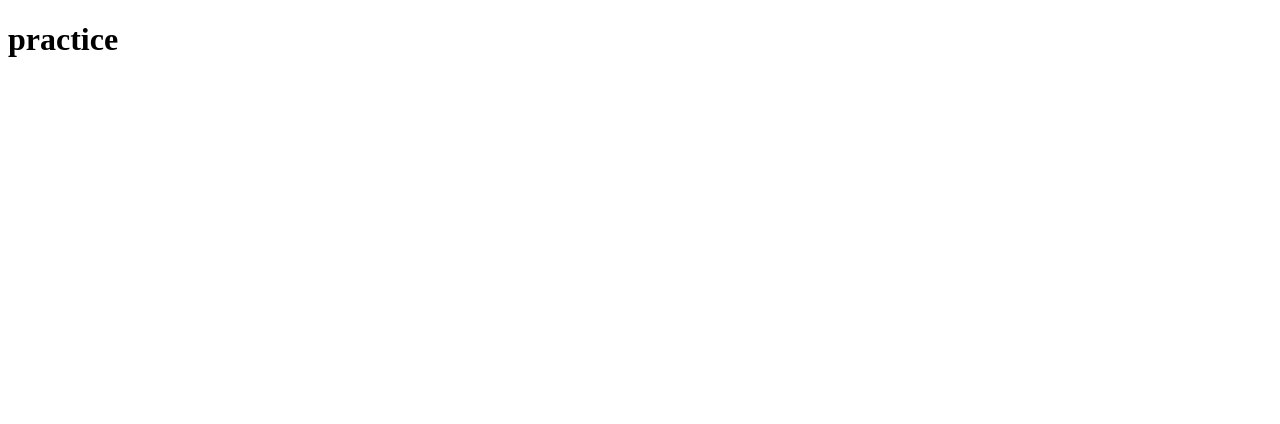
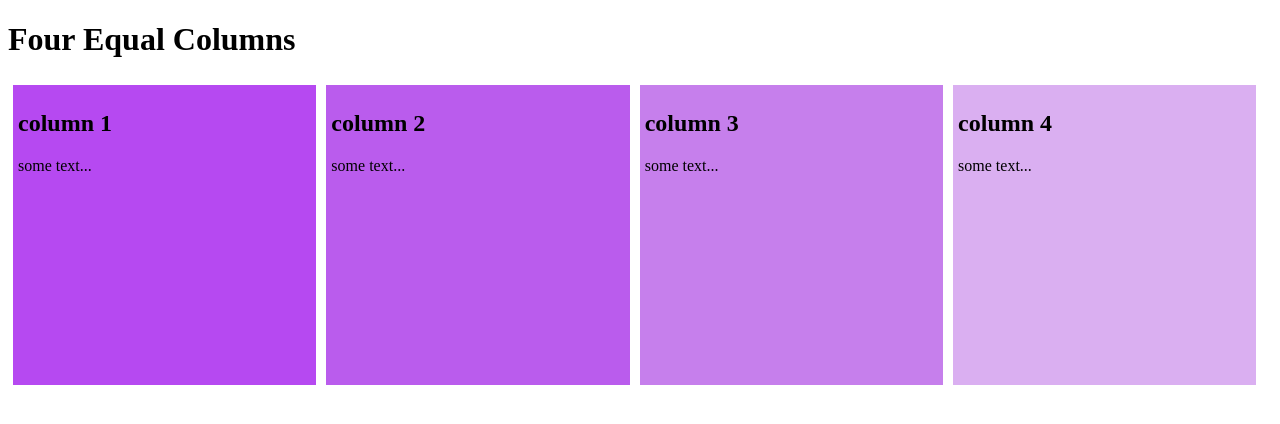
Before and after one commit to romlema/github-practice, a plain HTML site: page index.html in a window 1280 px wide. Drawn offline with Linux system fonts and the light colour scheme.

Commit message:
added column

```diff
--- a/css/styles.css
+++ b/css/styles.css
@@ -0,0 +1,34 @@
+* {
+    box-sizing: border-box;
+}
+
+.column {
+    float: left;
+    width: 24%;
+    padding: 5px;
+    height: 300px;
+    margin: 5px;
+}
+
+
+/* .row:after {
+    content: "";
+    display: table;
+    clear: both;
+} */
+
+.col1 {
+    background-color: #b649f1;
+}
+
+.col2 {
+    background-color: #ba5ced;
+}
+
+.col3 {
+    background-color: #c67fec;
+}
+
+.col4 {
+    background-color: #daaff1;
+}
--- a/index.html
+++ b/index.html
@@ -10,7 +10,27 @@
 </head>
 
 <body>
-    <h1>practice</h1>
+    <h1>Four Equal Columns</h1>
+
+    <div class="row">
+        <div class="column col1">
+            <h2>column 1</h2>
+            <p>some text...</p>
+        </div>
+        <div class="column col2">
+            <h2>column 2</h2>
+            <p>some text...</p>
+        </div>
+        <div class="column col3">
+            <h2>column 3</h2>
+            <p>some text...</p>
+        </div>
+        <div class="column col4">
+            <h2>column 4</h2>
+            <p>some text...</p>
+        </div>
+    </div>
+    </div>
 </body>
 
 </html>
```
